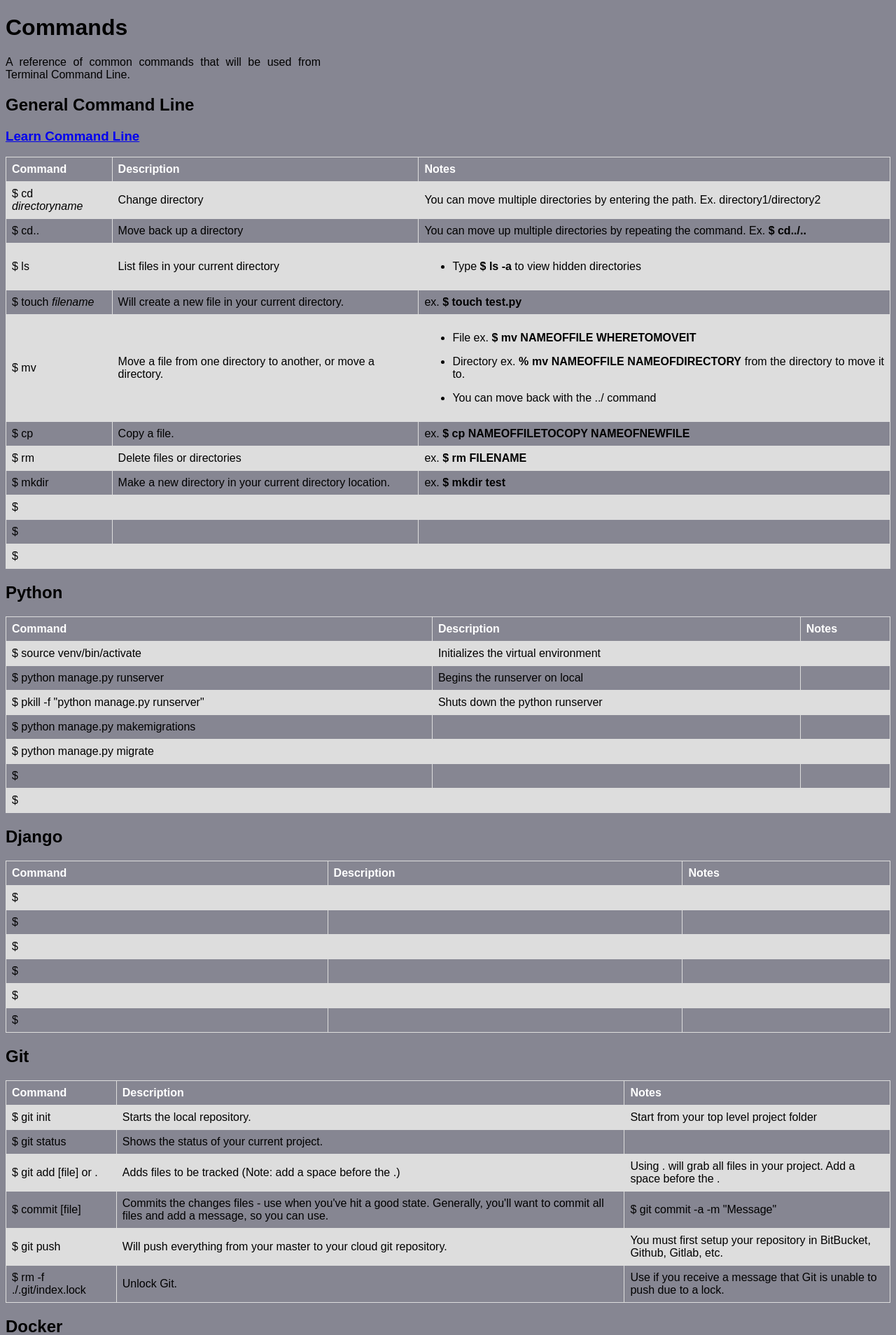
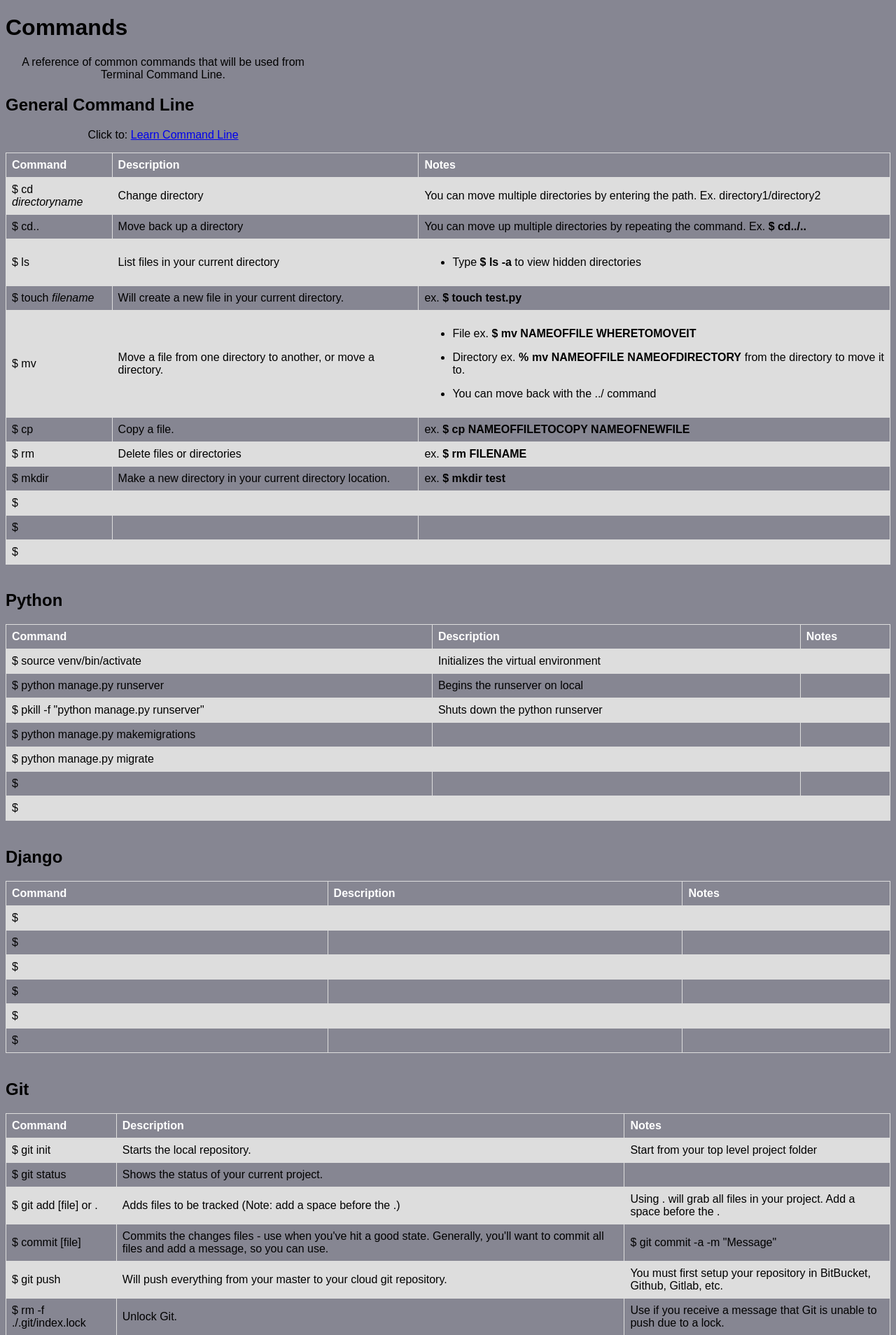
Before and after one commit to adamam2/hwproject, a Django app: template collection/templates/commands.html in a window 1280 px wide. Shown: the part 170-2078 px from the top of the page at 70% size. Run offline with Django 3.2, Linux system fonts and the light colour scheme; the template is opened without the code that fills it, so the values that code supplies are empty.

Commit message:
Updates to page design.

```diff
--- a/collection/templates/commands.html
+++ b/collection/templates/commands.html
@@ -6,16 +6,23 @@
 
 
 {% block content %}
+    <style>
+        p {
+            text-align: center;
+            color: black;
+        }
+    </style>
+
 <h1>Commands</h1>
 <p>A reference of common commands that will be used from Terminal Command Line.</p>
 
-<font color="white">
+<font color="black">
 
 
     <h2>General Command Line</h2>
-    <h3>
-        <p><a href="https://hellowebbooks.com/learn-command-line/" target="_blank">Learn Command Line</a></p>
-    </h3>
+
+    <p>Click to: <a href="https://hellowebbooks.com/learn-command-line/" target="_blank">Learn Command Line</a></p>
+
     <table>
         <tr>
             <th>Command</th>
@@ -79,7 +86,8 @@
             <td></td>
             <td></td>
         </tr>
-    </table>
+    </table><br>
+
     <h2>Python</h2>
     <table>
         <tr>
@@ -122,7 +130,7 @@
             <td></td>
             <td></td>
         </tr>
-    </table>
+    </table><br>
 
     <h2>Django</h2>
     <table>
@@ -161,7 +169,7 @@
             <td></td>
             <td></td>
         </tr>
-    </table>
+    </table><br>
 
 
     <h2>Git</h2>
@@ -202,7 +210,7 @@
             <td>Unlock Git.</td>
             <td>Use if you receive a message that Git is unable to push due to a lock.</td>
         </tr>
-    </table>
+    </table><br>
 
     <h2>Docker</h2>
     <table>
@@ -241,7 +249,7 @@
             <td></td>
             <td></td>
         </tr>
-    </table>
+    </table><br>
 
     <h2>Homebrew</h2>
     <table>
@@ -280,7 +288,7 @@
             <td></td>
             <td></td>
         </tr>
-    </table>
+    </table><br>
 
 </font>
 {% endblock content %}
```
